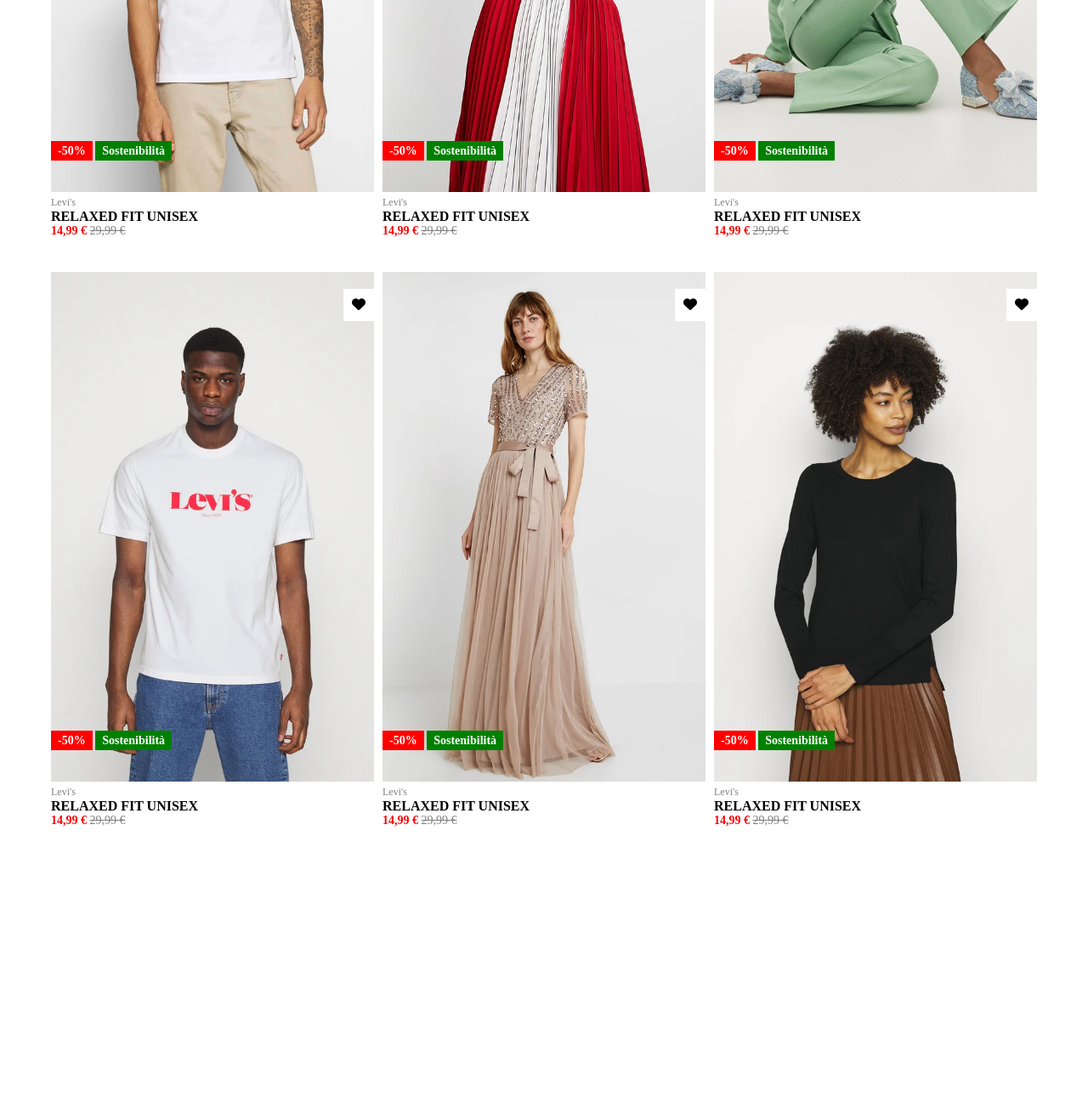
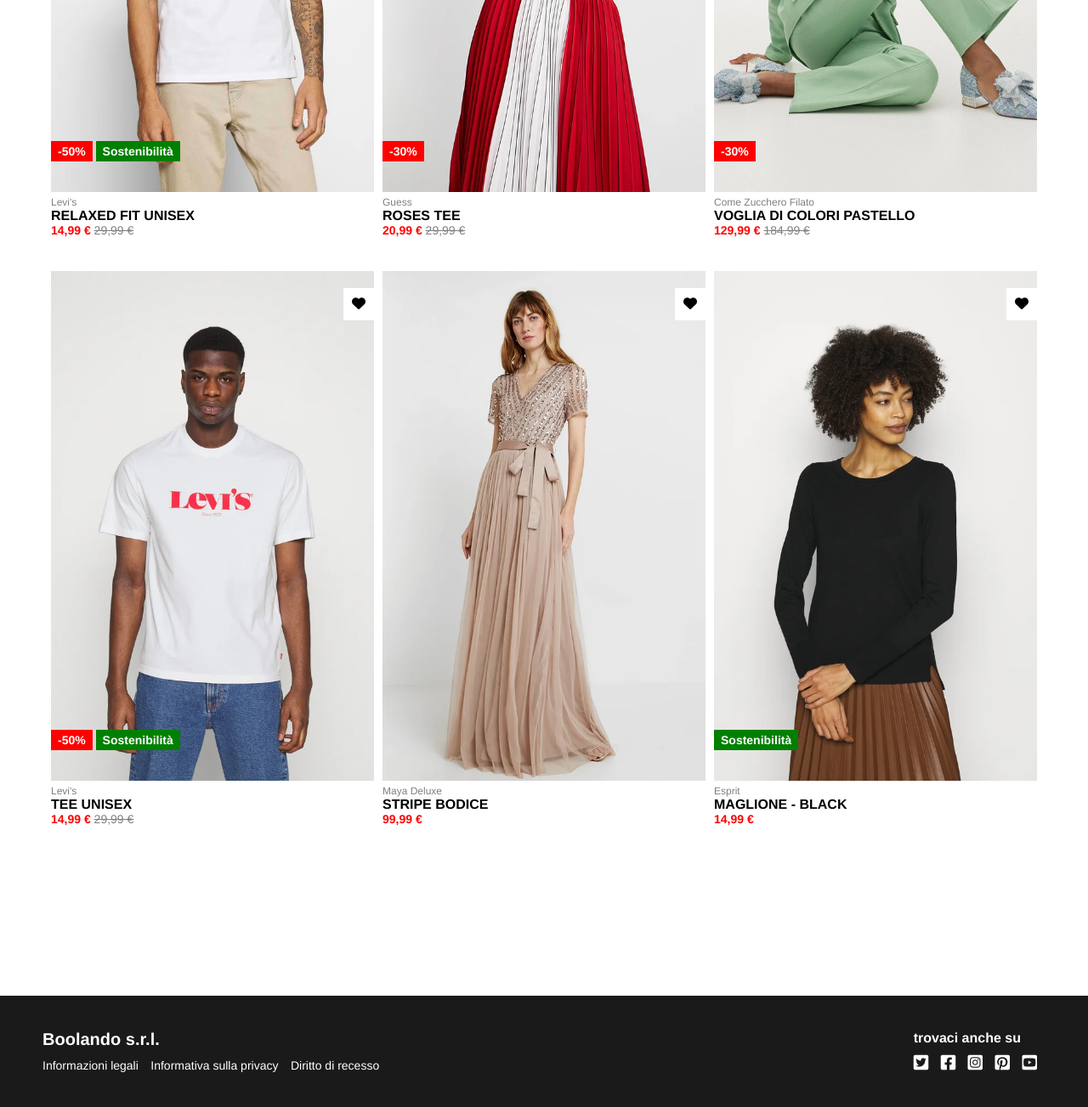
Before and after one commit to Garox7/html-css-boolando, a plain HTML site: page index.html in a window 1280 px wide. Shown: the part 574-1877 px from the top of the page at 85% size. Before the commit the page ends 1748 px from the top, so only its background shows below. Drawn offline with Linux system fonts and the light colour scheme.

Commit message:
footer complete, fix main

```diff
--- a/css/style.css
+++ b/css/style.css
@@ -2,6 +2,10 @@
     box-sizing: border-box;
     margin: 0;
     padding: 0;
+}
+
+html {
+    font-family: "Helvetica", Sans-Serif;
 }
 
 /* --------- HEADER ------------ */
@@ -172,3 +176,34 @@ main.items-container .item-col {
 .item.i6:hover {
     background-image: url("../img/6b.webp");
 }
+
+/* ------- FOOTER --------- */
+footer {
+    background-color: #1a1a1b;
+    color: white;
+    padding: 40px 0;
+}
+
+.infobox h2 {
+    font-size: 20px;
+    margin-bottom: 10px;
+}
+
+.infobox a {
+    color: white;
+    text-decoration: none;
+    font-size: 14px;
+    font-weight: 300;
+    margin-right: 10px;
+}
+
+.social h3 {
+    font-size: 16px;
+    margin-bottom: 10px;
+}
+
+.social i {
+    font-size: 20px;
+    margin-right: 10px;
+    cursor: pointer;
+}
--- a/index.html
+++ b/index.html
@@ -56,15 +56,14 @@
                     <i class="fa-solid fa-heart"></i>
                 </div>
                 <div class="flag">
-                    <span class="discount">-50%</span>
-                    <span class="green">Sostenibilità</span>
+                    <span class="discount">-30%</span>
                 </div>
             </div>
             <div class="product-details">
-                <p class="brand">Levi's</p>
-                <h1 class="type">Relaxed fit unisex</h1>
+                <p class="brand">Guess</p>
+                <h1 class="type">Roses tee</h1>
                 <div class="price">
-                    <span class="final-price">14,99 €</span>
+                    <span class="final-price">20,99 €</span>
                     <span class="initial-price">29,99 €</span>
                 </div>
             </div>
@@ -76,16 +75,15 @@
                     <i class="fa-solid fa-heart"></i>
                 </div>
                 <div class="flag">
-                    <span class="discount">-50%</span>
-                    <span class="green">Sostenibilità</span>
+                    <span class="discount">-30%</span>
                 </div>
             </div>
             <div class="product-details">
-                <p class="brand">Levi's</p>
-                <h1 class="type">Relaxed fit unisex</h1>
+                <p class="brand">Come Zucchero Filato</p>
+                <h1 class="type">Voglia di colori pastello</h1>
                 <div class="price">
-                    <span class="final-price">14,99 €</span>
-                    <span class="initial-price">29,99 €</span>
+                    <span class="final-price">129,99 €</span>
+                    <span class="initial-price">184,99 €</span>
                 </div>
             </div>
         </div>
@@ -102,7 +100,7 @@
             </div>
             <div class="product-details">
                 <p class="brand">Levi's</p>
-                <h1 class="type">Relaxed fit unisex</h1>
+                <h1 class="type">tee unisex</h1>
                 <div class="price">
                     <span class="final-price">14,99 €</span>
                     <span class="initial-price">29,99 €</span>
@@ -115,17 +113,12 @@
                 <div class="heart">
                     <i class="fa-solid fa-heart"></i>
                 </div>
-                <div class="flag">
-                    <span class="discount">-50%</span>
-                    <span class="green">Sostenibilità</span>
-                </div>
             </div>
             <div class="product-details">
-                <p class="brand">Levi's</p>
-                <h1 class="type">Relaxed fit unisex</h1>
+                <p class="brand">Maya Deluxe</p>
+                <h1 class="type">Stripe Bodice</h1>
                 <div class="price">
-                    <span class="final-price">14,99 €</span>
-                    <span class="initial-price">29,99 €</span>
+                    <span class="final-price">99,99 €</span>
                 </div>
             </div>
         </div>
@@ -136,22 +129,37 @@
                     <i class="fa-solid fa-heart"></i>
                 </div>
                 <div class="flag">
-                    <span class="discount">-50%</span>
                     <span class="green">Sostenibilità</span>
                 </div>
             </div>
             <div class="product-details">
-                <p class="brand">Levi's</p>
-                <h1 class="type">Relaxed fit unisex</h1>
+                <p class="brand">Esprit</p>
+                <h1 class="type">Maglione - black</h1>
                 <div class="price">
                     <span class="final-price">14,99 €</span>
-                    <span class="initial-price">29,99 €</span>
                 </div>
             </div>
         </div>
+    </main>
 
-
-    </main>
+    <footer>
+        <div class="row">
+            <div class="infobox">
+                <h2>Boolando s.r.l.</h2>
+                <a href="#">Informazioni legali</a>
+                <a href="#">Informativa sulla privacy</a>
+                <a href="#">Diritto di recesso</a>
+            </div>
+            <div class="social">
+                <h3>trovaci anche su</h3>
+                <i class="fa-brands fa-square-twitter"></i>
+                <i class="fa-brands fa-square-facebook"></i>
+                <i class="fa-brands fa-square-instagram"></i>
+                <i class="fa-brands fa-square-pinterest"></i>
+                <i class="fa-brands fa-square-youtube"></i>
+            </div>
+        </div>
+    </footer>
 
 
 </body>
```
